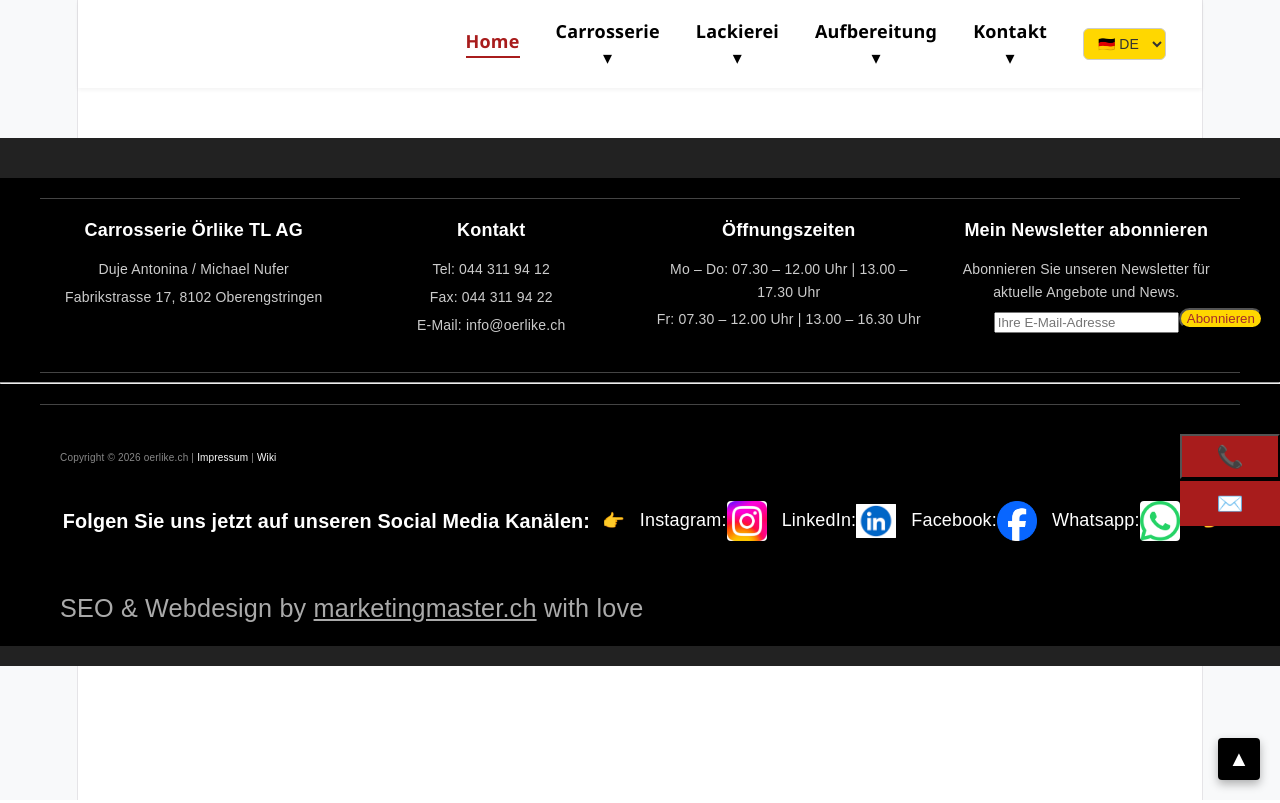
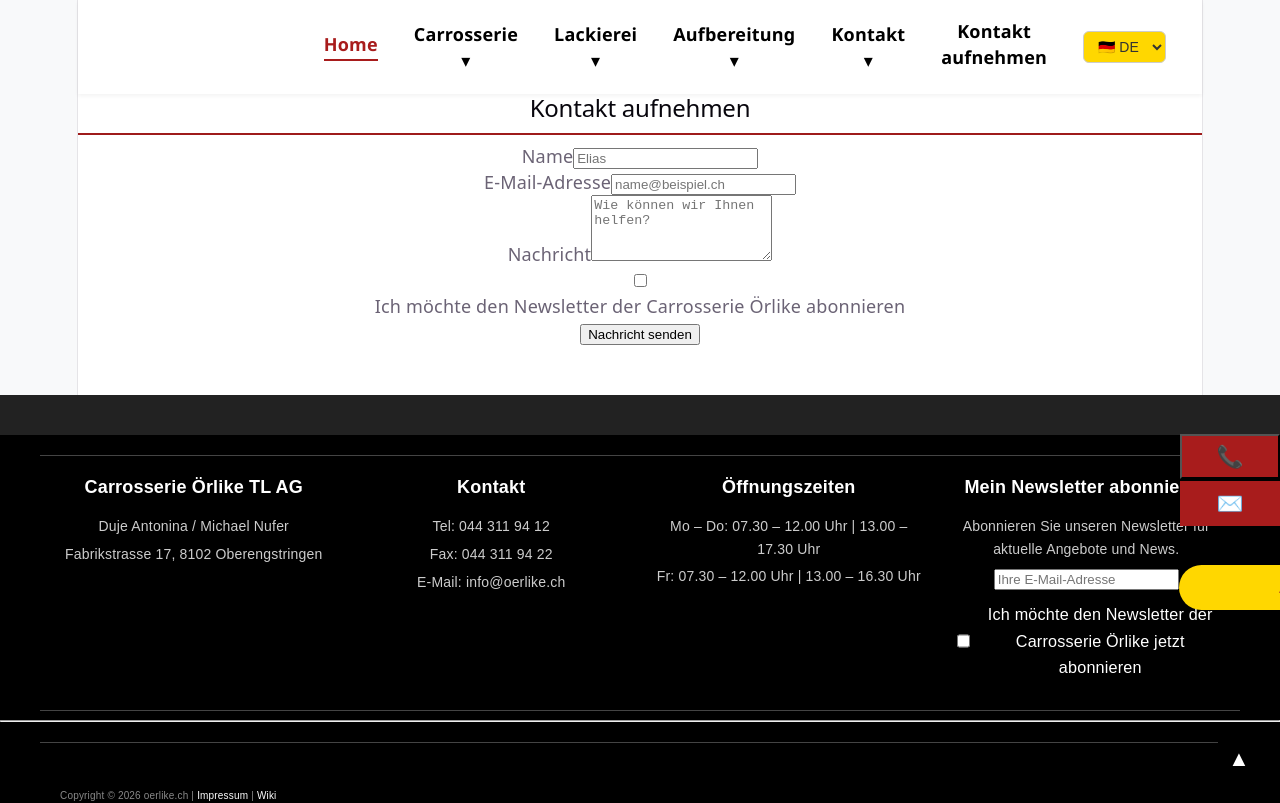
Before and after one commit to elias4864/Website-Carosserie-Oerlikon, a React (Vite) app: page /anfrage in a window 1280 px wide. Shown: the top 803 px of the page. Built offline with nearby package versions, Linux system fonts and the light colour scheme.

Commit message:
Added Newsletterpage

```diff
--- a/src/App.jsx
+++ b/src/App.jsx
@@ -11,6 +11,7 @@
 import Linkedin from "./assets/Linkedin-logo.png";
 import Facebook from "./assets/Facebook.png";
 import Impressum from "./assets/pages/Impressum.jsx";
+import Anfrage from "./assets/pages/Anfrage.jsx";
 import Wiki from "./assets/pages/Wiki.jsx";
 import ReactGA from 'react-ga4';
 
@@ -42,6 +43,7 @@
         navLackierereititle:"Lackierei",
         navAutolackieren: "Auto lackieren",
         newsletterTitle: " Mein Newsletter abonnieren",
+        navKontakt2:"Kontakt aufnehmen",
         newsletterDesc: "Abonnieren Sie unseren Newsletter für aktuelle Angebote und News.",
         newsletterEmailPlaceholder: "Ihre E-Mail-Adresse",
         newsletterSubmit: "Abonnieren",
@@ -71,6 +73,7 @@
         navCarrosserie: "Body Shop",
         navAufbereitung: "Car Detailing",
         navAufbereitungTitle:"Processing",
+        navKontakt2: "make contact",
         navKontakt: "Contact",
         navSpenglerei: "Sheet Metal Work",
         navFahrzeugaufbereitung: "Vehicle detailing",
@@ -106,6 +109,7 @@
         navAufbereitung: "Preparazione auto",
         navAufbereitungTitle:"Trattamento",
         navKontakt: "Contatti",
+        navKontakt2:"make contact",
         navLackiererei: "Carrozzeria (verniciatura auto)",
         navAutolackieren: "Verniciare l'auto",
         navLackierereititle:"Reparto verniciatura",
@@ -145,6 +149,7 @@
         navLackiererei: "Atelier de peinture automobile",
         navLackierereititle:"atelier de peinture",
         navAutolackieren: "Peindre une voiture",
+        navKontakt2:"Prendre contact",
         navFahrzeugaufbereitung: "Préparation esthétique de véhicules",
         navAutopflege: "Entretien automobile",
         newsletterTitle: "S'abonner à la Newsletter",
@@ -316,6 +321,9 @@
                         </div>
                     </div>
 
+
+                    <Link to="/anfrage" className="nav-link">{t.navKontakt2}</Link>
+
                     {/* Sprachauswahl Dropdown */}
                     <div className="language-selector">
                         <select
@@ -397,6 +405,7 @@
                     <Route path="/lackiererei" element={<Lackierei lang={language} />} />
                     <Route path="/aufbereitung" element={<Aufbereitung lang={language} />} />
                     <Route path="/galerie" element={<Galerie lang={language} />} />
+                    <Route path="/anfrage" element={<Anfrage lang={language} />} />
                     <Route path="/lackieren" element={<Autolackieren lang={language} />} />
                     <Route path="/autopflege" element={<Autopflege lang={language} />} />
                     <Route path="/fahrzeugaufbereitung" element={<Fahrzeugaufbereitung lang={language} />} />
@@ -444,6 +453,18 @@
                                     <button type="submit" className="newsletter-btn">
                                         {t.newsletterSubmit}
                                     </button>
+
+                                    <div className="newsletter-checkbox-wrapper">
+                                        <input
+                                            type="checkbox"
+                                            id="newsletter"
+                                            name="newsletter"
+                                            value="ja"
+                                        />
+                                        <label htmlFor="newsletter">
+                                            Ich möchte den Newsletter der Carrosserie Örlike jetzt abonnieren
+                                        </label>
+                                    </div>
                                 </form>
                             )}
                         </section>
--- /dev/null
+++ b/src/assets/Styles/Anfrage.css
@@ -0,0 +1,3 @@
+.anfrage{
+
+}
--- a/src/assets/Styles/App.css
+++ b/src/assets/Styles/App.css
@@ -611,17 +611,45 @@
 
 }
 
-.newsletter-btn{
+.newsletter-btn {
   position: absolute;
-  color:brown;
+  width: 100%;             /* Nimmt die volle Breite ein */
+  max-width: 300px;        /* Befehlsgrenze für maximale Breite */
+  padding: 12px 20px;      /* Innenabstand für mehr Höhe und Klickfläche */
+  font-size: 1rem;
+  font-weight: bold;
+  color: brown;
+  background-color: gold;
+  border: none;
   border-radius: 25px;
-  background-color: gold;
-
+  cursor: pointer;
+  transition: background-color 0.3s ease, transform 0.1s ease;
 }
 
+.newsletter-checkbox-wrapper {
+  display: flex;
+  align-items: center;
+  gap: 8px;
+  margin-top: 10px;
+  cursor: pointer;
+}
+
+.newsletter-checkbox-wrapper input[type="checkbox"] {
+  width: 18px;
+  height: 18px;
+  cursor: pointer;
+  accent-color: #d90429; /* Passen Sie die Farbe an Ihre Markenfarbe an */
+}
+
+.newsletter-checkbox-wrapper label {
+  cursor: pointer;
+  font-size: 0.9rem;
+  color: #fff;
+}
 .newsletter-btn:hover {
   background-color: blue;
   text-decoration: underline;
+  transform: scale(1.02);
 }
 
 .dropdown-content {
--- /dev/null
+++ b/src/assets/pages/Anfrage.jsx
@@ -0,0 +1,128 @@
+import React, { useState } from 'react';
+
+export default function Anfrage() {
+    const [formData, setFormData] = useState({
+        name: '',
+        email: '',
+        message: '',
+        newsletter: false,
+    });
+    const [status, setStatus] = useState('idle'); // idle, loading, success, error
+
+    const handleChange = (e) => {
+        const { name, value, type, checked } = e.target;
+        setFormData((prev) => ({
+            ...prev,
+            [name]: type === 'checkbox' ? checked : value,
+        }));
+    };
+
+    const handleSubmit = async (e) => {
+        e.preventDefault();
+        setStatus('loading');
+
+        try {
+            // Hier API-Aufruf einfügen (z.B. fetch('/api/contact', ...))
+            await new Promise((resolve) => setTimeout(resolve, 1500)); // Simulation
+            setStatus('success');
+            setFormData({ name: '', email: '', message: '', newsletter: false }); // Formular zurücksetzen
+        } catch (error) {
+            setStatus('error');
+        }
+    };
+
+    return (
+        <div className="max-w-md mx-auto my-10 p-6 bg-white rounded-lg shadow-md border border-gray-200">
+            <h2 className="text-2xl font-bold mb-6 text-gray-800">Kontakt aufnehmen</h2>
+
+            {status === 'success' && (
+                <div className="mb-4 p-4 text-sm text-green-700 bg-green-100 rounded-lg" role="alert">
+                    Vielen Dank! Ihre Nachricht wurde erfolgreich gesendet.
+                </div>
+            )}
+
+            {status === 'error' && (
+                <div className="mb-4 p-4 text-sm text-red-700 bg-red-100 rounded-lg" role="alert">
+                    Etwas ist schiefgelaufen. Bitte versuchen Sie es später noch einmal.
+                </div>
+            )}
+
+            <form onSubmit={handleSubmit} className="space-y-4">
+                <div>
+                    <label htmlFor="name" className="block text-sm font-medium text-gray-700 mb-1">
+                        Name
+                    </label>
+                    <input
+                        type="text"
+                        id="name"
+                        name="name"
+                        required
+                        value={formData.name}
+                        onChange={handleChange}
+                        className="w-full px-3 py-2 border border-gray-300 rounded-md shadow-sm focus:outline-none focus:ring-2 focus:ring-blue-500 focus:border-blue-500"
+                        placeholder="Elias"
+                    />
+                </div>
+
+                <div>
+                    <label htmlFor="email" className="block text-sm font-medium text-gray-700 mb-1">
+                        E-Mail-Adresse
+                    </label>
+                    <input
+                        type="email"
+                        id="email"
+                        name="email"
+                        required
+                        value={formData.email}
+                        onChange={handleChange}
+                        className="w-full px-3 py-2 border border-gray-300 rounded-md shadow-sm focus:outline-none focus:ring-2 focus:ring-blue-500 focus:border-blue-500"
+                        placeholder="name@beispiel.ch"
+                    />
+                </div>
+
+                <div>
+                    <label htmlFor="message" className="block text-sm font-medium text-gray-700 mb-1">
+                        Nachricht
+                    </label>
+                    <textarea
+                        id="message"
+                        name="message"
+                        rows="4"
+                        required
+                        value={formData.message}
+                        onChange={handleChange}
+                        className="w-full px-3 py-2 border border-gray-300 rounded-md shadow-sm focus:outline-none focus:ring-2 focus:ring-blue-500 focus:border-blue-500"
+                        placeholder="Wie können wir Ihnen helfen?"
+                    />
+                </div>
+
+                {/* Newsletter Checkbox */}
+                <div className="flex items-start">
+                    <div className="flex items-center h-5">
+                        <input
+                            id="newsletter"
+                            name="newsletter"
+                            type="checkbox"
+                            checked={formData.newsletter}
+                            onChange={handleChange}
+                            className="w-4 h-4 text-blue-600 border-gray-300 rounded focus:ring-blue-500 cursor-pointer"
+                        />
+                    </div>
+                    <div className="ml-3 text-sm">
+                        <label htmlFor="newsletter" className="font-medium text-gray-700 cursor-pointer select-none">
+                            Ich möchte den Newsletter der Carrosserie Örlike abonnieren
+                        </label>
+                    </div>
+                </div>
+
+                <button
+                    type="submit"
+                    disabled={status === 'loading'}
+                    className="w-full bg-blue-600 hover:bg-blue-700 text-white font-medium py-2 px-4 rounded-md shadow-sm transition-colors duration-200 focus:outline-none focus:ring-2 focus:ring-blue-500 focus:ring-offset-2 disabled:opacity-50 cursor-pointer"
+                >
+                    {status === 'loading' ? 'Wird gesendet...' : 'Nachricht senden'}
+                </button>
+            </form>
+        </div>
+    );
+}
```
